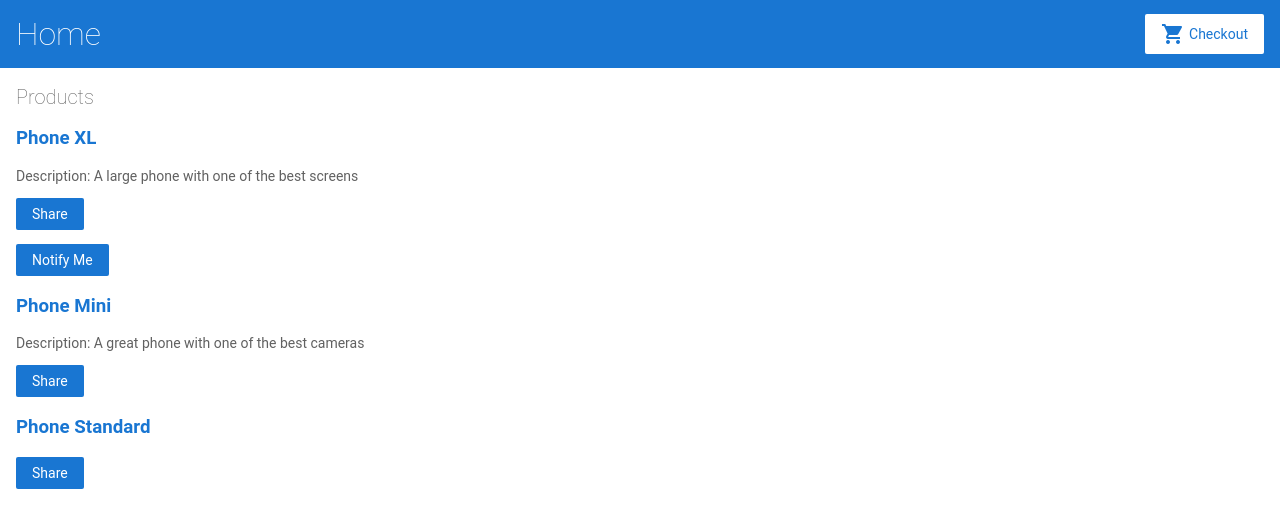
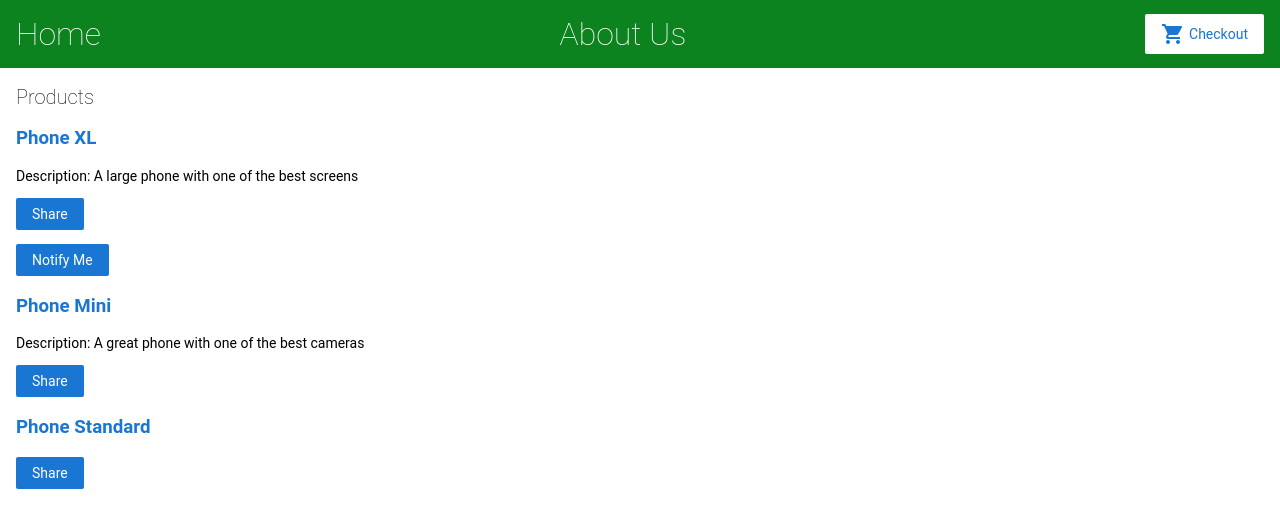
Before and after one commit to solnarcisse/solnarcisse.github.io, an Angular app: page / in a window 1280 px wide. Shown: the top 528 px of the page. Built offline with nearby package versions, Linux system fonts and the light colour scheme.

Commit message:
3 files modified, 4 added

```diff
--- /dev/null
+++ b/src/app/about-us/about-us.component.html
@@ -0,0 +1 @@
+<p>about-us works!</p>
--- a/src/app/app.module.ts
+++ b/src/app/app.module.ts
@@ -11,6 +11,7 @@ import { ProductAlertsComponent } from './product-alerts/product-alerts.componen
 import { ProductDetailsComponent } from './product-details/product-details.component';
 import { CartComponent } from './cart/cart.component';
 import { ShippingComponent } from './shipping/shipping.component';
+import { AboutUsComponent } from './about-us/about-us.component';
 
 @NgModule({
   imports: [
@@ -22,6 +23,7 @@ import { ShippingComponent } from './shipping/shipping.component';
       { path: 'products/:productId', component: ProductDetailsComponent },
       { path: 'cart', component: CartComponent },
       { path: 'shipping', component: ShippingComponent },
+      { path: 'aboutUs', component: AboutUsComponent},
     ])
   ],
   declarations: [
@@ -31,7 +33,8 @@ import { ShippingComponent } from './shipping/shipping.component';
     ProductAlertsComponent,
     ProductDetailsComponent,
     CartComponent,
-    ShippingComponent
+    ShippingComponent,
+    AboutUsComponent
   ],
   bootstrap: [
     AppComponent
--- a/src/app/top-bar/top-bar.component.html
+++ b/src/app/top-bar/top-bar.component.html
@@ -1,5 +1,9 @@
 <a [routerLink]="['/']">
   <h1>Home</h1>
+</a>
+
+<a routerLink="/aboutUs">
+	<h1>About Us</h1>
 </a>
 
 <a routerLink="/cart" class="button fancy-button">
--- a/src/styles.css
+++ b/src/styles.css
@@ -2,7 +2,7 @@
 
 * {
   font-family: 'Roboto', Arial, sans-serif;
-  color: #616161;
+  color: #000000;
   box-sizing: border-box;
   -webkit-font-smoothing: antialiased;
   -moz-osx-font-smoothing: grayscale;
@@ -109,7 +109,7 @@ label {
 app-top-bar {
   width: 100%;
   height: 68px;
-  background-color: #1976d2;
+  background-color: #0c831f;
   padding: 16px;
   display: flex;
   flex-direction: row;
```
Also changed, not shown: src/app/about-us/about-us.component.ts (added, +10 -0 lines), src/app/about-us/about-us.component.css (added), 1 other file (tests, documents, lock files or other folders).
